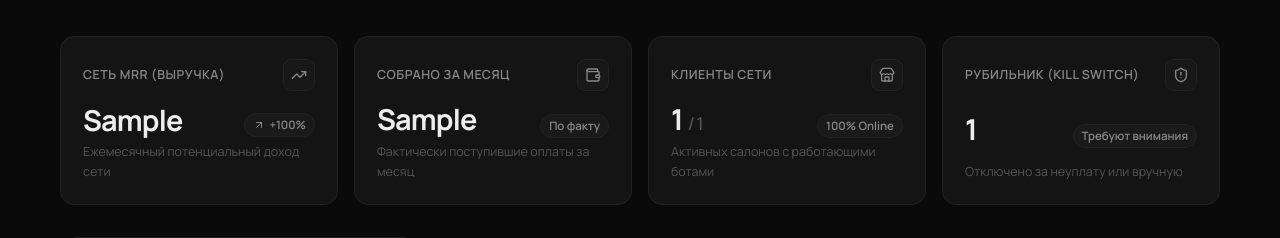
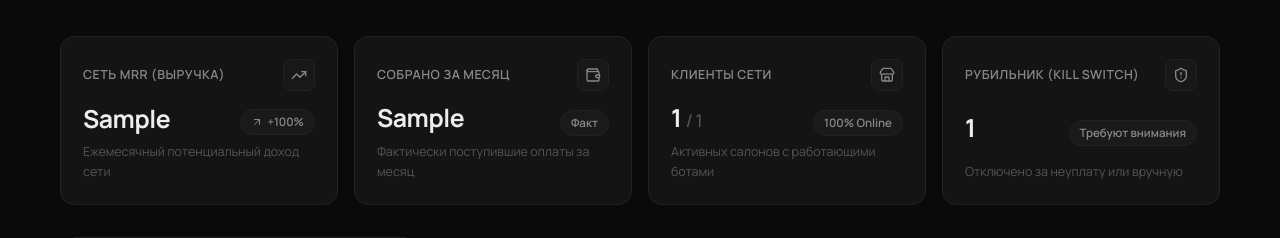
Before and after one commit to tashkhanov/personal_portfolio, a Django app: template templates/saas_hub/dashboard.html in a window 1280 px wide. Shown: the part 78-316 px from the top of the page. Run offline with Django 5.2, Linux system fonts and the light colour scheme; the template is opened without the code that fills it: most values are stand-ins (such as "Sample title", 1, 10 or a date in 2020).

Commit message:
fix: replace awkward wrapped 'По факту' badge with crisp 'Факт' and prevent badge wrapping

```diff
--- a/static/saas_hub/css/hub.css
+++ b/static/saas_hub/css/hub.css
@@ -368,16 +368,18 @@ body {
     display: flex;
     align-items: baseline;
     justify-content: space-between;
-    gap: 8px;
-    margin-bottom: 4px;
+    gap: 10px;
+    margin-bottom: 6px;
+    flex-wrap: nowrap;
 }
 
 .kpi-value {
-    font-size: 1.8rem;
+    font-size: 1.55rem;
     font-weight: 700;
-    letter-spacing: -0.03em;
+    letter-spacing: -0.02em;
     color: var(--t1);
-    line-height: 1.15;
+    line-height: 1.2;
+    white-space: nowrap;
 }
 
 .kpi-trend-badge {
@@ -386,11 +388,13 @@ body {
     gap: 4px;
     font-size: 0.72rem;
     font-weight: 600;
-    padding: 2px 8px;
+    padding: 3px 10px;
     border-radius: var(--radius-pill);
     background: #1a1a1a;
     border: 1px solid var(--border);
     color: var(--t2);
+    white-space: nowrap !important;
+    flex-shrink: 0 !important;
 }
 
 .kpi-subtext {
--- a/templates/saas_hub/dashboard.html
+++ b/templates/saas_hub/dashboard.html
@@ -37,7 +37,7 @@
         <div class="kpi-value-row">
             <div class="kpi-value">{{ metrics.formatted_collected_month }}</div>
             <span class="kpi-trend-badge">
-                По факту
+                Факт
             </span>
         </div>
         <div class="kpi-subtext">Фактически поступившие оплаты за месяц</div>
```
